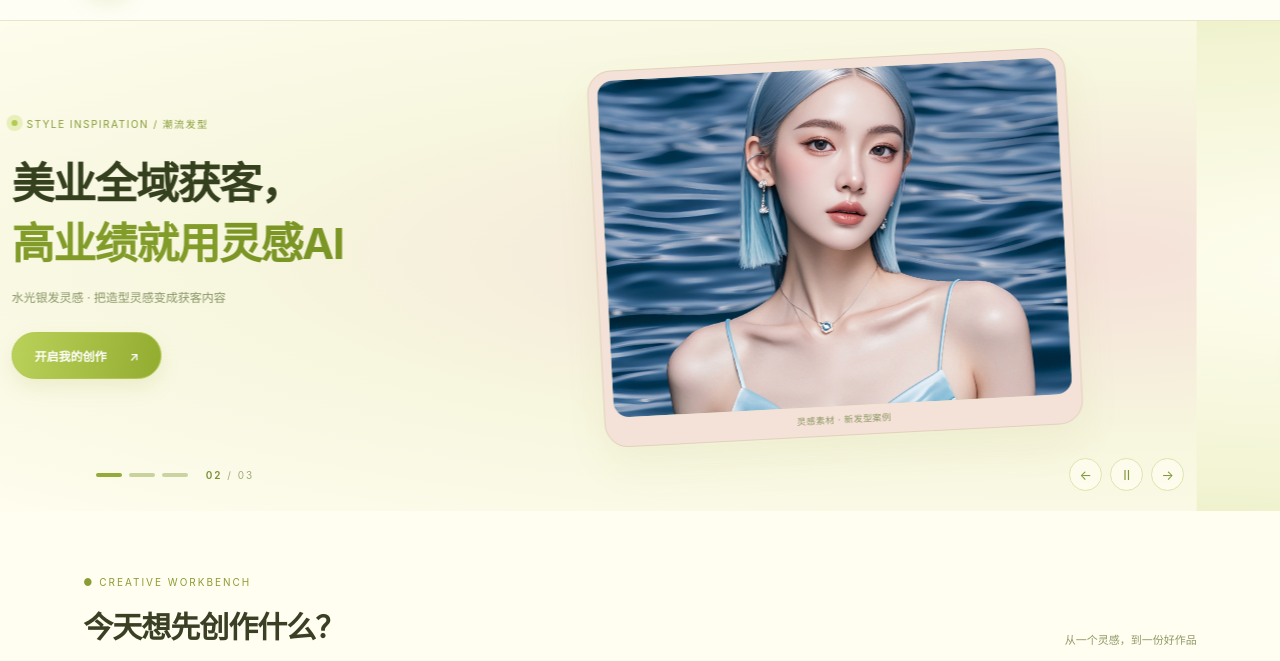
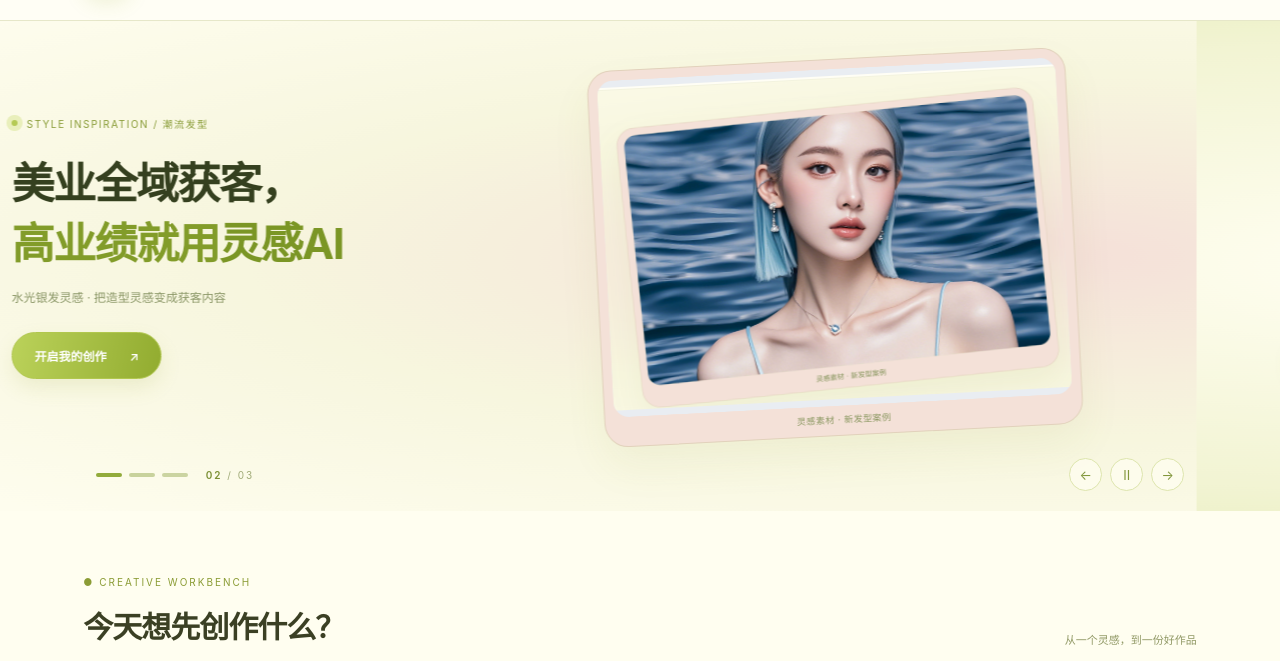
Before and after one commit to lisen1314/my-website, a plain HTML site: page index.html in a window 1280 px wide. Shown: the part 79-740 px from the top of the page. Drawn offline with Linux system fonts and the light colour scheme.

Commit message:
Show complete inspiration image in hero carousel

```diff
--- a/hero-carousel.css
+++ b/hero-carousel.css
@@ -8,6 +8,8 @@
 .hc-slide-1 .hc-visual figure{flex-basis:0}
 .hc-slide-1 .hc-visual figure:nth-child(3){flex:1.25}
 #hero .hc-visual img{position:static;display:block;object-fit:cover;width:100%;height:100%;object-position:center 28%}
+.hc-single figure{background:#e9edf2}
+#hero .hc-single img,#hero .hc-compare img{object-fit:contain;object-position:center;background:#e9edf2}
 .hc-visual figcaption{position:absolute;bottom:9px;left:8px;right:8px;text-align:center;background:#fffef0e6;color:#738236;border-radius:20px;padding:6px 4px;font-size:9px;letter-spacing:.5px}
 .hc-source{position:absolute;bottom:9px;left:10px;right:10px;text-align:center;font-size:9px;color:#8b9861;letter-spacing:.5px}
 .hc-single{transform:rotate(-3deg);margin:0 25px}.hc-slide-0 .hc-visual{background:#f4e1d8;border-color:#e2d2bc}.hc-slide-0{background:radial-gradient(ellipse at 88% 48%,#f5e0d9,#f7f6de 50%,#fffef0)}
--- a/hero-carousel.js
+++ b/hero-carousel.js
@@ -1,7 +1,7 @@
 (()=>{
 const hero=document.getElementById('hero');
 const slides=[
- {tag:'STYLE INSPIRATION / 潮流发型',label:'水光银发灵感',images:['assets/hero-inspiration-1.jpg'],alt:['水光银发与蓝色礼服造型灵感'],source:'灵感素材 · 新发型案例'},
+ {tag:'STYLE INSPIRATION / 潮流发型',label:'水光银发灵感',images:['assets/hero-inspiration-framed.png'],alt:['完整展示的水光银发与蓝色礼服造型灵感'],source:'灵感素材 · 新发型案例'},
  {tag:'SALON TRANSFORMATION / 造型案例',label:'男士发型前后对比',images:['assets/hero-men-before.jpg','assets/hero-men-after.jpg','assets/hero-men-stylist.jpg'],alt:['男士佩戴假发前','男士佩戴假发后','发型师与顾客的造型案例'],source:'造型案例 · 前后效果与服务场景'},
  {tag:'STYLE INSPIRATION / 潮流发型',label:'银灰短发细节',images:['assets/hero-inspiration-2.jpg'],alt:['银灰短发近景灵感'],source:'灵感素材 · 发型细节'}
 ];
```
Also changed, not shown: assets/hero-inspiration-framed.png (added).
